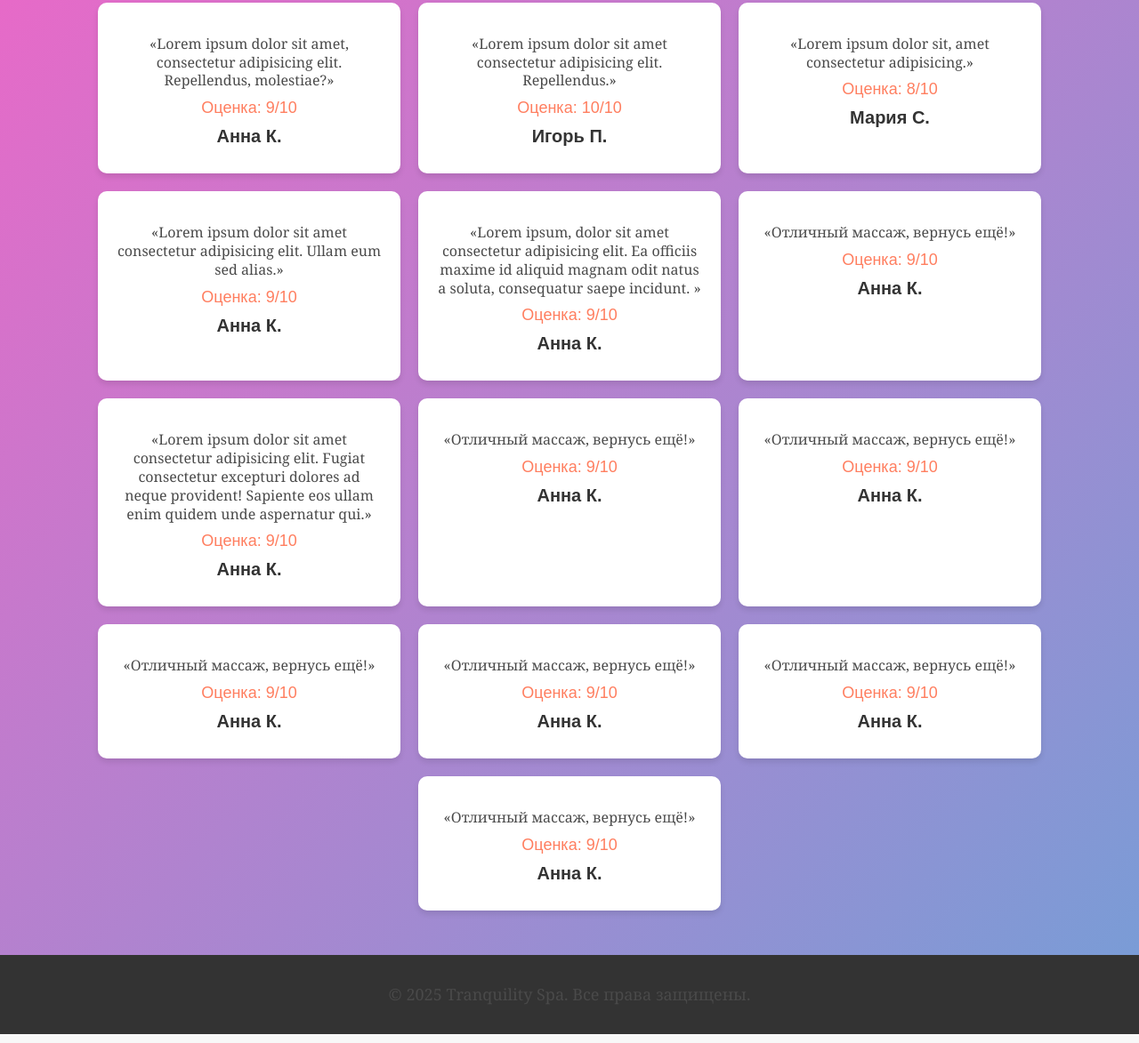
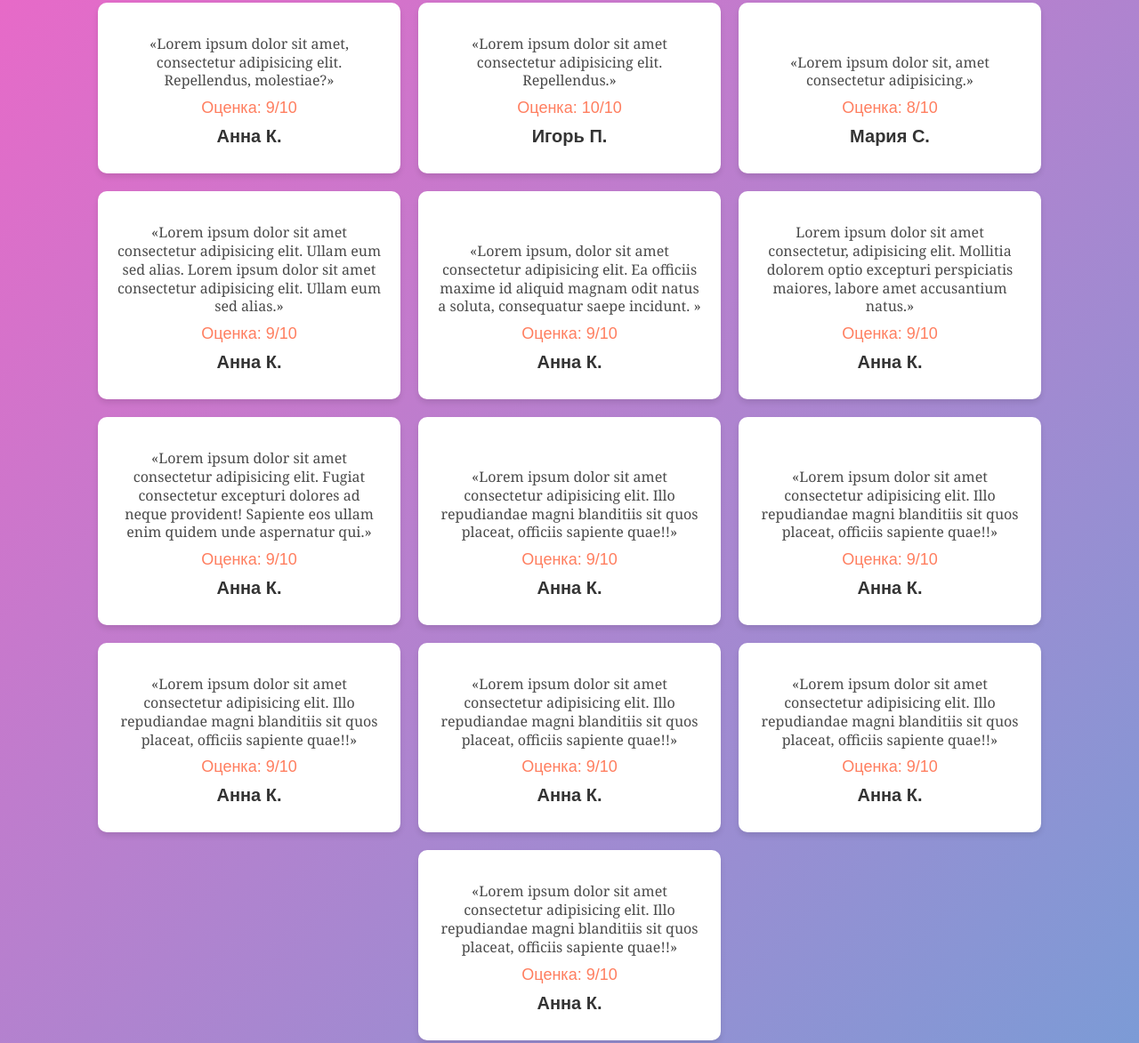
Before and after one commit to Matvei-Lise/dip_frontend, a website built with Vite: page src/pages/reviews.html in a window 1280 px wide. Shown: the part 197-1370 px from the top of the page at 89% size. Built offline with nearby package versions, Linux system fonts and the light colour scheme.

Commit message:
правки стилей

```diff
--- a/public/css/style.css
+++ b/public/css/style.css
@@ -49,6 +49,7 @@ nav ul li a {
     color: white;
     font-weight: bold;
     transition: color 0.3s;
+    font-size: 16px;
 }
 
 nav ul li a:hover {
@@ -176,6 +177,10 @@ p {
     flex-wrap: wrap;
 }
 .review-card {
+    display: flex;
+    flex-direction: column;
+    justify-content: flex-end;
+
     background: #ffffff;
     padding: 20px;
     border-radius: 10px;
--- a/src/pages/reviews.html
+++ b/src/pages/reviews.html
@@ -22,7 +22,7 @@
     <section class="reviews">
       <h2>Отзывы</h2>
       <div class="review-cards">
-        <div class="review-card masonry">
+        <div class="review-card">
           <p>
             «Lorem ipsum dolor sit amet, consectetur adipisicing elit.
             Repellendus, molestiae?»
@@ -46,7 +46,8 @@
         <div class="review-card">
           <p>
             «Lorem ipsum dolor sit amet consectetur adipisicing elit. Ullam eum
-            sed alias.»
+            sed alias. Lorem ipsum dolor sit amet consectetur adipisicing elit.
+            Ullam eum sed alias.»
           </p>
           <div class="rating">Оценка: 9/10</div>
           <h3>Анна К.</h3>
@@ -61,7 +62,11 @@
           <h3>Анна К.</h3>
         </div>
         <div class="review-card">
-          <p>«Отличный массаж, вернусь ещё!»</p>
+          <p>
+            Lorem ipsum dolor sit amet consectetur, adipisicing elit. Mollitia
+            dolorem optio excepturi perspiciatis maiores, labore amet
+            accusantium natus.»
+          </p>
           <div class="rating">Оценка: 9/10</div>
           <h3>Анна К.</h3>
         </div>
@@ -75,32 +80,56 @@
           <h3>Анна К.</h3>
         </div>
         <div class="review-card">
-          <p>«Отличный массаж, вернусь ещё!»</p>
+          <p>
+            «Lorem ipsum dolor sit amet consectetur adipisicing elit. Illo
+            repudiandae magni blanditiis sit quos placeat, officiis sapiente
+            quae!!»
+          </p>
           <div class="rating">Оценка: 9/10</div>
           <h3>Анна К.</h3>
         </div>
         <div class="review-card">
-          <p>«Отличный массаж, вернусь ещё!»</p>
+          <p>
+            «Lorem ipsum dolor sit amet consectetur adipisicing elit. Illo
+            repudiandae magni blanditiis sit quos placeat, officiis sapiente
+            quae!!»
+          </p>
           <div class="rating">Оценка: 9/10</div>
           <h3>Анна К.</h3>
         </div>
         <div class="review-card">
-          <p>«Отличный массаж, вернусь ещё!»</p>
+          <p>
+            «Lorem ipsum dolor sit amet consectetur adipisicing elit. Illo
+            repudiandae magni blanditiis sit quos placeat, officiis sapiente
+            quae!!»
+          </p>
           <div class="rating">Оценка: 9/10</div>
           <h3>Анна К.</h3>
         </div>
         <div class="review-card">
-          <p>«Отличный массаж, вернусь ещё!»</p>
+          <p>
+            «Lorem ipsum dolor sit amet consectetur adipisicing elit. Illo
+            repudiandae magni blanditiis sit quos placeat, officiis sapiente
+            quae!!»
+          </p>
           <div class="rating">Оценка: 9/10</div>
           <h3>Анна К.</h3>
         </div>
         <div class="review-card">
-          <p>«Отличный массаж, вернусь ещё!»</p>
+          <p>
+            «Lorem ipsum dolor sit amet consectetur adipisicing elit. Illo
+            repudiandae magni blanditiis sit quos placeat, officiis sapiente
+            quae!!»
+          </p>
           <div class="rating">Оценка: 9/10</div>
           <h3>Анна К.</h3>
         </div>
         <div class="review-card">
-          <p>«Отличный массаж, вернусь ещё!»</p>
+          <p>
+            «Lorem ipsum dolor sit amet consectetur adipisicing elit. Illo
+            repudiandae magni blanditiis sit quos placeat, officiis sapiente
+            quae!!»
+          </p>
           <div class="rating">Оценка: 9/10</div>
           <h3>Анна К.</h3>
         </div>
```
